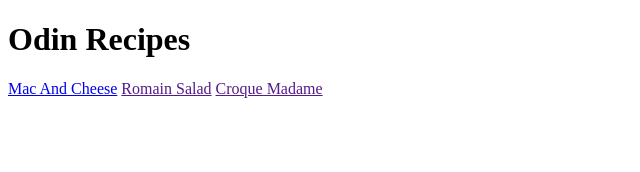
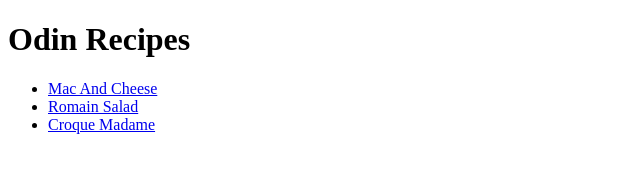
Before and after one commit to iopark/odin-recipes, a plain HTML site: page index.html in a window 1280 px wide. Shown: the whole page, without its empty margins (0-640 px from the left). Drawn offline with Linux system fonts and the light colour scheme.

Commit message:
Edited index.html, turned directions to each recipes on unordered list format

```diff
--- a/index.html
+++ b/index.html
@@ -8,9 +8,10 @@
 </head>
 <body>
     <h1>Odin Recipes</h1>
-    <a href="./recipes/mac-and-cheese.html">Mac And Cheese</a>
-    <a href="">Romain Salad</a>
-    <a href="">Croque Madame</a>
-
+    <ul>
+        <li><a href="./recipes/mac-and-cheese.html">Mac And Cheese</a></li>
+        <li><a href="./recipes/romain-salad.html">Romain Salad</a></li>
+        <li><a href="./recipes/croque-madame.html">Croque Madame</a></li>
+    </ul>
 </body>
 </html>
```
